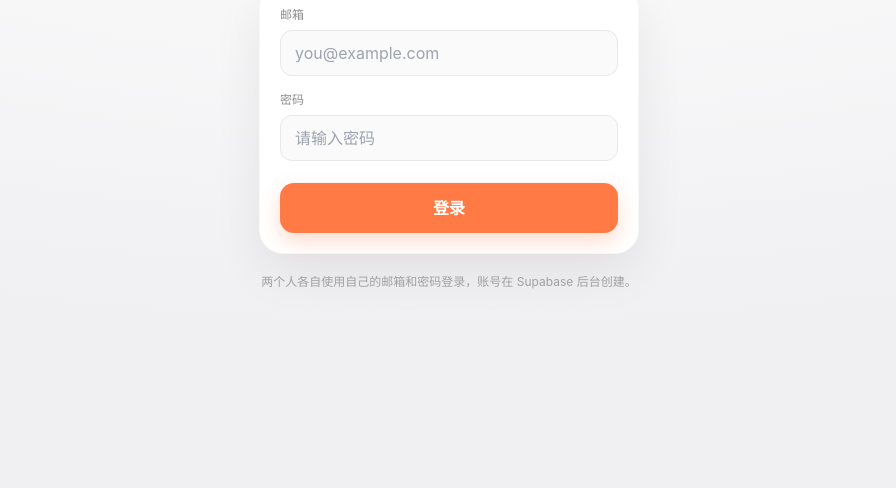
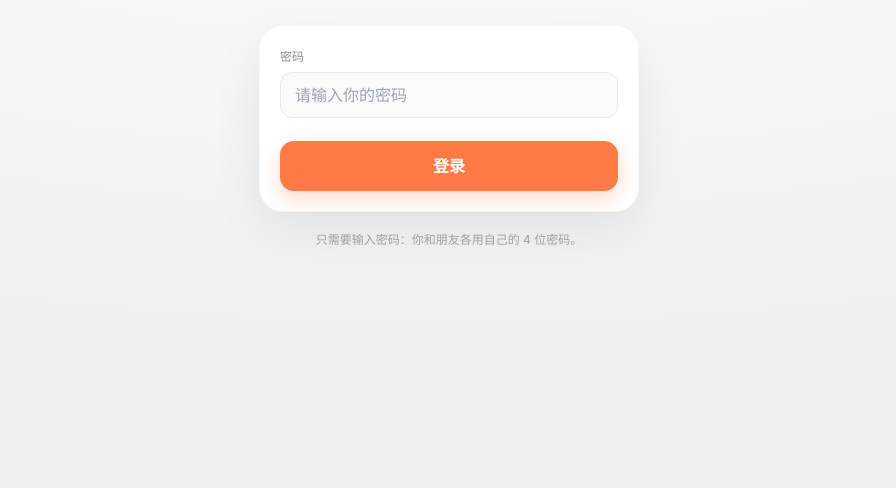
Before and after one commit to GHL2006/kapi-ledger, a plain HTML site: page index.html in a window 1280 px wide. Shown: the part 312-800 px from the top of the page, without its empty margins (191-1087 px from the left). Drawn offline with Linux system fonts and the light colour scheme.

Commit message:
登录改为只输密码：index.html

```diff
--- a/index.html
+++ b/index.html
@@ -17,17 +17,15 @@
       <p class="login-sub">两个人的小账本，各自记，随时看</p>
 
       <form id="loginForm" class="login-card">
-        <label class="field-label" for="email">邮箱</label>
-        <input id="email" type="email" autocomplete="username" placeholder="you@example.com" class="field-input">
-
-        <label class="field-label mt-4" for="password">密码</label>
-        <input id="password" type="password" autocomplete="current-password" placeholder="请输入密码" class="field-input">
+        <label class="field-label" for="password">密码</label>
+        <input id="password" type="password" inputmode="numeric" autocomplete="current-password"
+               placeholder="请输入你的密码" class="field-input">
 
         <button type="submit" class="primary-btn mt-6" disabled>登录</button>
         <p id="loginError" class="login-error hidden"></p>
       </form>
 
-      <p class="login-tip">两个人各自使用自己的邮箱和密码登录，账号在 Supabase 后台创建。</p>
+      <p class="login-tip">只需要输入密码：你和朋友各用自己的 4 位密码。</p>
       <p id="configWarning" class="config-warning hidden">⚠️ 还没配置 Supabase：请打开 js/config.js 填入项目 URL 和 anon key。</p>
     </div>
   </section>
```
